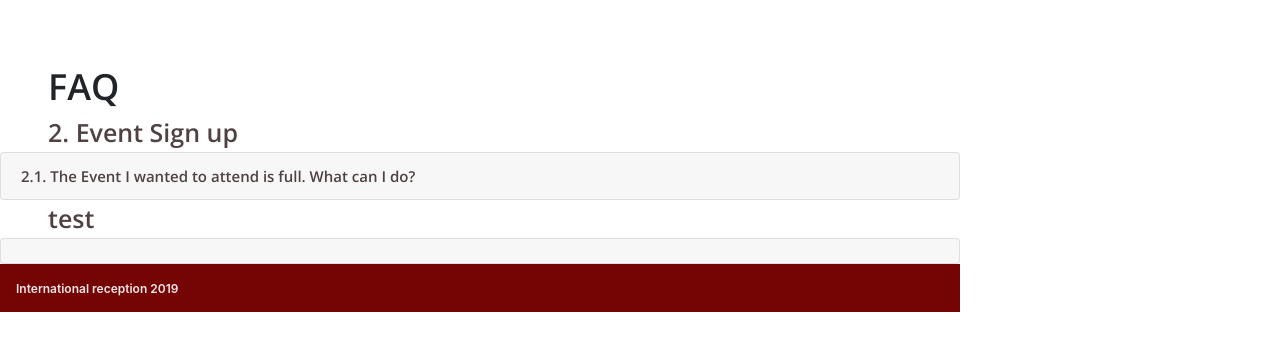
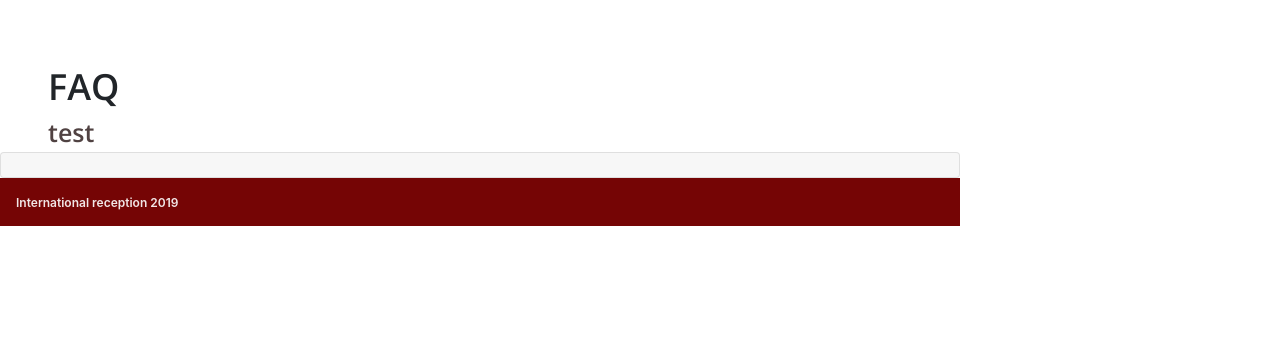
Before and after one commit to THS-International/website, a Gatsby site: page /contact in a window 1280 px wide. Shown: the part 58-408 px from the top of the page. Built offline with nearby package versions, Linux system fonts and the light colour scheme; Gatsby itself is replaced by a stand-in of ours.

Commit message:
changed faqbox query

```diff
--- a/src/components/FaqBox.tsx
+++ b/src/components/FaqBox.tsx
@@ -25,16 +25,17 @@ const FaqBox = ({category}) => {
       edges {
         node {
           frontmatter {
+            question {
+              description
+              title
+            }
             category
-            description
-            title
           }
         }
       }
     }
   }
   `)
-  console.log(data.allMarkdownRemark.edges)
   function Category(cat, description, title, index){
     if(cat == category){
       console.log("lyckades")
@@ -51,7 +52,9 @@ const FaqBox = ({category}) => {
       <>
         <Title key={category}>{category}</Title>
         {data.allMarkdownRemark.edges.map(({ node }, index) => (
-          Category(node.frontmatter.category, node.frontmatter.description, node.frontmatter.title, index)
+          console.log("in box"),
+          console.log(node.frontmatter),
+          Category(node.frontmatter.category, node.frontmatter.question.description, node.frontmatter.question.title, index)
         ))}
       </>
     )
--- a/src/markdown-pages/faqs/2019-2-1-the-event-i-wanted-to-attend-is-full-what-can-i-do.md
+++ /dev/null
@@ -1,6 +0,0 @@
----
-category: '2. Event Sign up '
-title: 2.1. The Event I wanted to attend is full. What can I do?
-description: "We recommend to check the sign up page frequently since some students will unregister themselves from some events. As soon as someone unregisters themselves their spot becomes open in the system. Out of experience the closer it comes to the event the more people change their activity plans, but keep in mind that you usually can only unregister yourself two days before an event. \r\n\nPlease note that if you have already paid for an event there will be no refund. \r\n\n\rYou cannot join a full event, regardless of your motivation for it. The event limitations are in place due to restrictions in the size of the event location, available material (like Kayaks) and our own organisational capacity. If you join a full event without our explicit consent, we will remove you from the event. In severe cases we ban you from attending further events in the reception."
-type: faq
----
--- a/src/pages/contact.tsx
+++ b/src/pages/contact.tsx
@@ -22,12 +22,9 @@ const Contact: React.FC = ({ children }) => {
         node {
           frontmatter {
             category
-            description
-            title
           }
         }
       }
-      distinct(field: frontmatter___category)
     }
   }
   `)
@@ -35,8 +32,8 @@ const Contact: React.FC = ({ children }) => {
     <Layout>
       <SEO title="Contact" />
       <Title>FAQ</Title>
-      {data.allMarkdownRemark.distinct.map((index) => (
-            <FaqBox category={index} ></FaqBox>
+      {data.allMarkdownRemark.edges.map(({node}) => (
+            <FaqBox category={node.frontmatter.category} ></FaqBox>
           ))}
     </Layout>
   )
```
